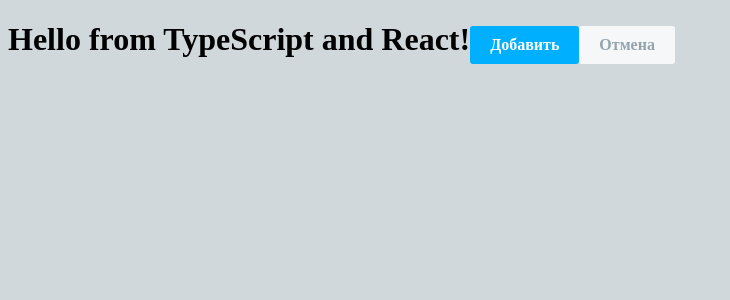
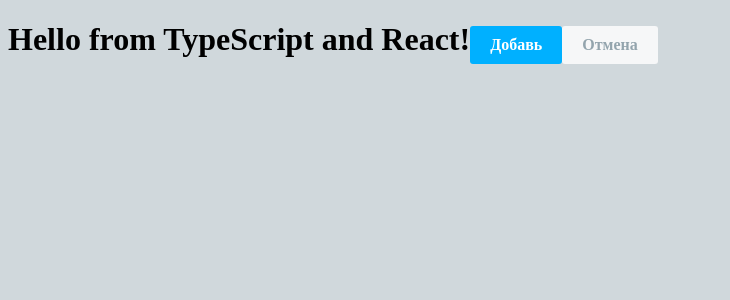
Before and after one commit to ermo4enkov/2dooshka, a React app: page / in a window 1280 px wide. Shown: the top 300 px of the page, without its empty margins (0-730 px from the left). Built offline with nearby package versions, Linux system fonts and the light colour scheme; the HTML template or start-up script is replaced by a standard one.

Commit message:
Added props for button

```diff
--- a/src/components/buttons/button_add/button_add.tsx
+++ b/src/components/buttons/button_add/button_add.tsx
@@ -1,17 +1,20 @@
 import * as React from "react";
 
-// export interface ButtonAddProps { name: string; }
+// export interface HelloProps { compiler: string; framework: string; }
 
-export class ButtonAdd extends React.Component {
-    constructor(props: string) {
-		super(props);
+export interface ButtonProps {
+    text: string;
+}
+
+export class ButtonAdd extends React.Component<ButtonProps> {
+    constructor(props: ButtonProps) {
+        super(props);
     }
-
     render() {
         return (
             <div className="button button_add">
-                {/* {this.props.name} */}
-                Добавить
+                {this.props.text}
+                {/* sdsdds */}
             </div>
         );
     }
--- a/src/components/hello.tsx
+++ b/src/components/hello.tsx
@@ -4,4 +4,8 @@ import { ButtonCancel } from "../components/buttons/button_cancel/button_cancel"
 
 export interface HelloProps { compiler: string; framework: string; }
 
-export const Hello = (props: HelloProps) => <h1>Hello from {props.compiler} and {props.framework}!<ButtonAdd/><ButtonCancel/></h1>;
+export const Hello = (props: HelloProps) =>
+    <h1>Hello from {props.compiler} and {props.framework}!
+        <ButtonAdd text="Добавь"/>
+        <ButtonCancel {...props} />
+    </h1>;
--- a/src/index.tsx
+++ b/src/index.tsx
@@ -7,6 +7,6 @@ import "./assets/scss/styles.scss";
 import { Hello } from "./components/Hello";
 
 ReactDOM.render(
-    <Hello compiler="TypeScript" framework="React" />,
+    <Hello compiler="TypeScript" framework="React"/>,
     document.getElementById("example")
 );
```
Also changed, not shown: 1 other file (tests, documents, lock files or other folders).
